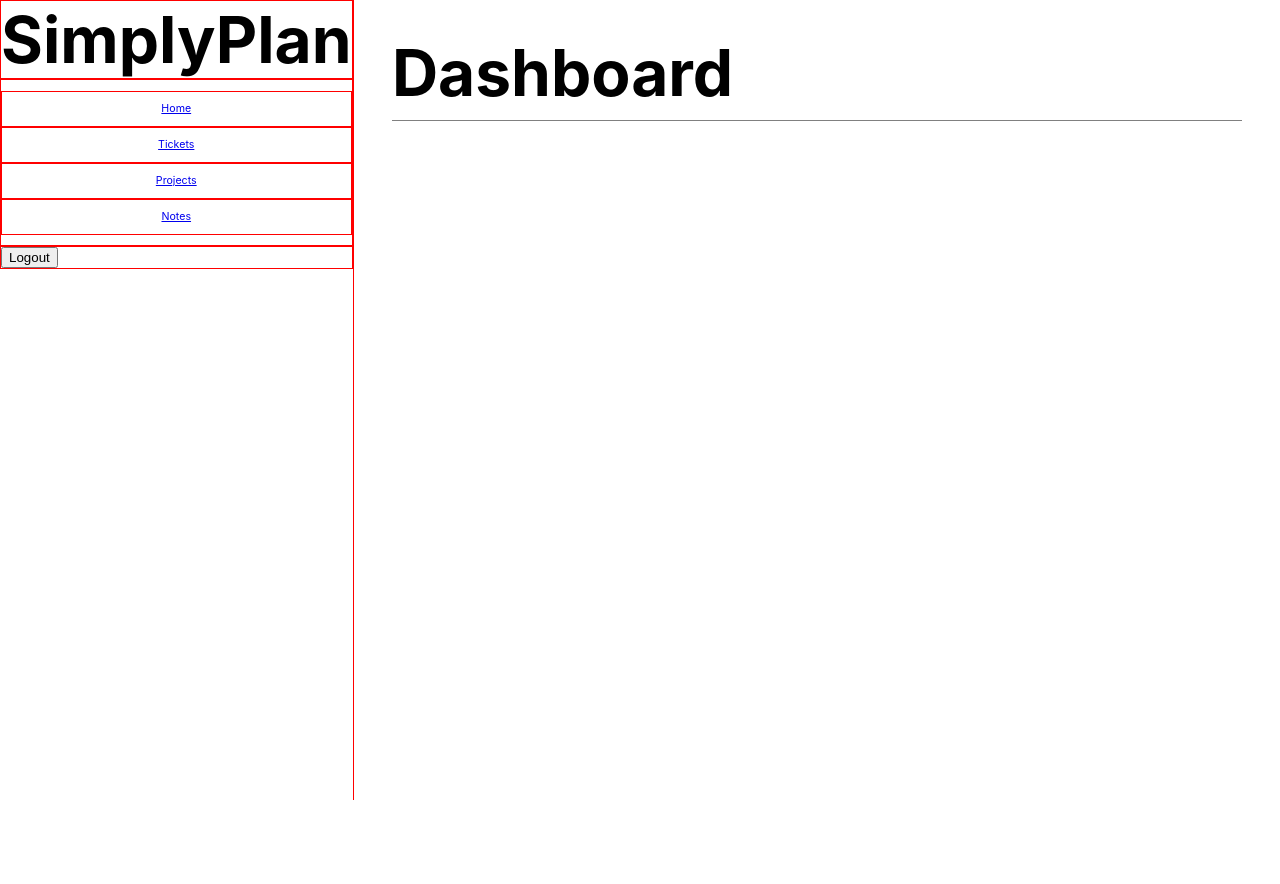
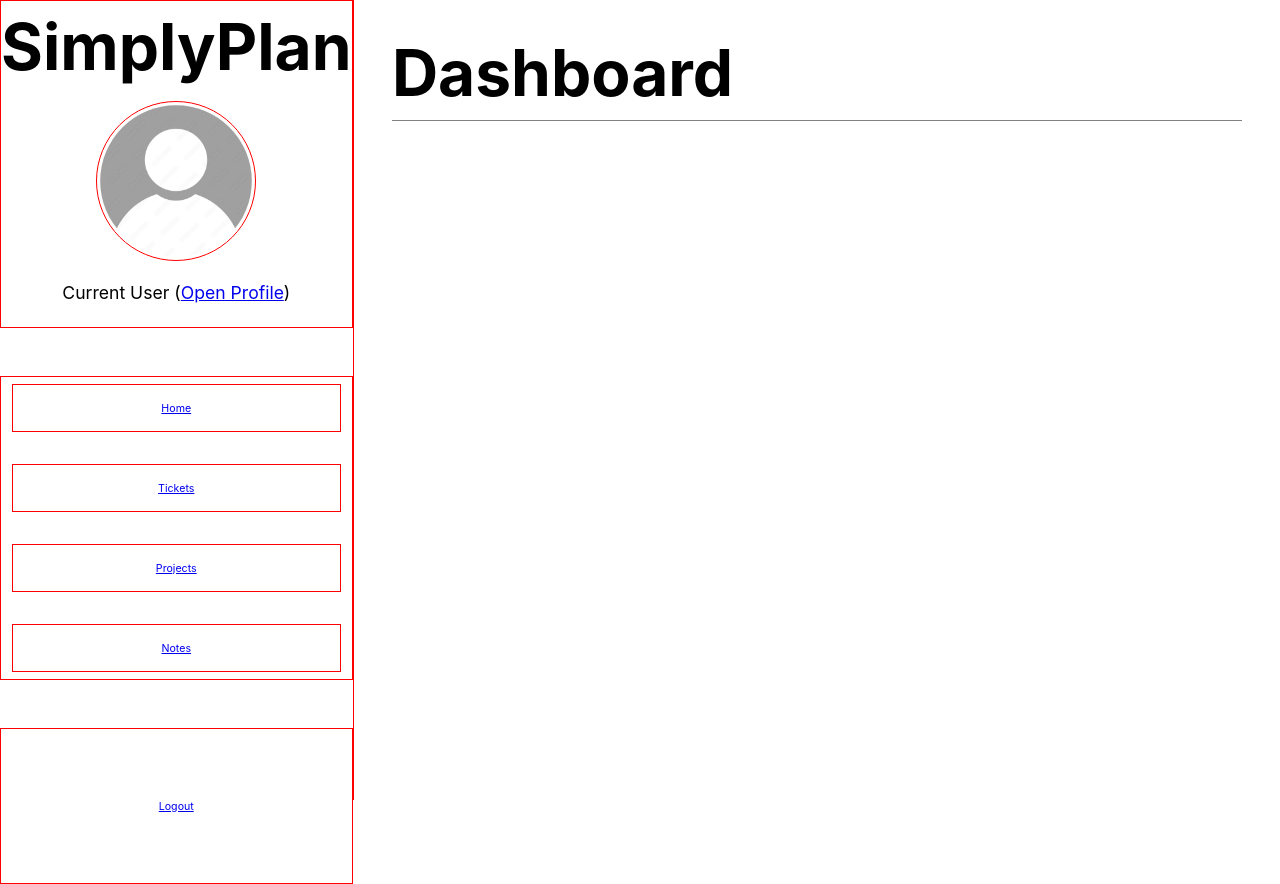
Before and after one commit to a-d14/SimplyPlan, a React (Create React App) app in the folder client/: page / in a window 1280 px wide. Before the commit the page ends 800 px from the top, so only its background shows below. Built offline with nearby package versions, Linux system fonts and the light colour scheme.

Commit message:
added styling to sidebar

```diff
--- a/client/src/components/Sidebar/Sidebar.js
+++ b/client/src/components/Sidebar/Sidebar.js
@@ -1,32 +1,26 @@
 import { NavLink } from "react-router-dom";
 import styles from './Sidebar.module.css';
+
+import profile from '../../images/profile-img.png';
 
 export default function Sidebar() {
     return (
         <div className={styles.sidebar}>
             <div className={styles['sidebar-header']}>
                 <h1>SimplyPlan</h1>
+                <div className={styles['user-profile']}>
+                    <img className={styles['user-profile__image']} src={profile} alt="Profile" />
+                    <p className={styles['user-profile__user-name']}>Current User (<NavLink to="">Open Profile</NavLink>)</p>
+                </div>
             </div>
             <div className={styles['sidebar-nav']}>
-                <nav>
-                    <ul className={styles['nav-links']}>
-                        <li>
-                            <NavLink to=''>Home</NavLink>
-                        </li>
-                        <li>
-                            <NavLink to='tickets'>Tickets</NavLink>
-                        </li>
-                        <li>
-                            <NavLink to='projects'>Projects</NavLink>
-                        </li>
-                        <li>
-                            <NavLink to='notes'>Notes</NavLink>
-                        </li>
-                    </ul>
-                </nav>
+                <NavLink className={styles['sidebar-nav__links']} to=''>Home</NavLink>
+                <NavLink className={styles['sidebar-nav__links']} to='tickets'>Tickets</NavLink>
+                <NavLink className={styles['sidebar-nav__links']} to='projects'>Projects</NavLink>
+                <NavLink className={styles['sidebar-nav__links']} to='notes'>Notes</NavLink>
             </div>
             <div className={styles['sidebar-footer']}>
-                <button>Logout</button>
+                <NavLink to="">Logout</NavLink>
             </div>
         </div>
     )
--- a/client/src/components/Sidebar/Sidebar.module.css
+++ b/client/src/components/Sidebar/Sidebar.module.css
@@ -6,16 +6,51 @@
     /* flex: 0 0 20%; */
     flex: 1 0 0 ;
     height: 100vh;
+    gap: 3rem;
 }
 
 .sidebar-header {
     border: 1px solid red;
+    display: flex;
+    gap: 1rem;
+    flex-direction: column;
+    align-items: center;
+    padding: 2% 3%;
     /* flex: 0 0 30%; */
+}
+
+.user-profile {
+    text-align: center;
+}
+
+.user-profile__image {
+    width: 10rem;
+    height: 10rem;
+    border: 1px solid red;
+    padding: 0.2rem;
+    border-radius: 50%;
 }
 
 .sidebar-nav {
     border: 1px solid red;
+    display: flex;
+    flex-direction: column;
+    padding: 2% 3%;
+    gap: 2rem;
+    text-align: center;
     /* flex: 0 0 40%; */
+}
+
+.sidebar-nav__links {
+    border: 1px solid red;
+    width: 100%;
+    padding: 5% 3%;
+}
+
+.sidebar-footer {
+    margin-top: auto;
+    padding: 20% 3%;
+    text-align: center;
 }
 
 .nav-links {
```
